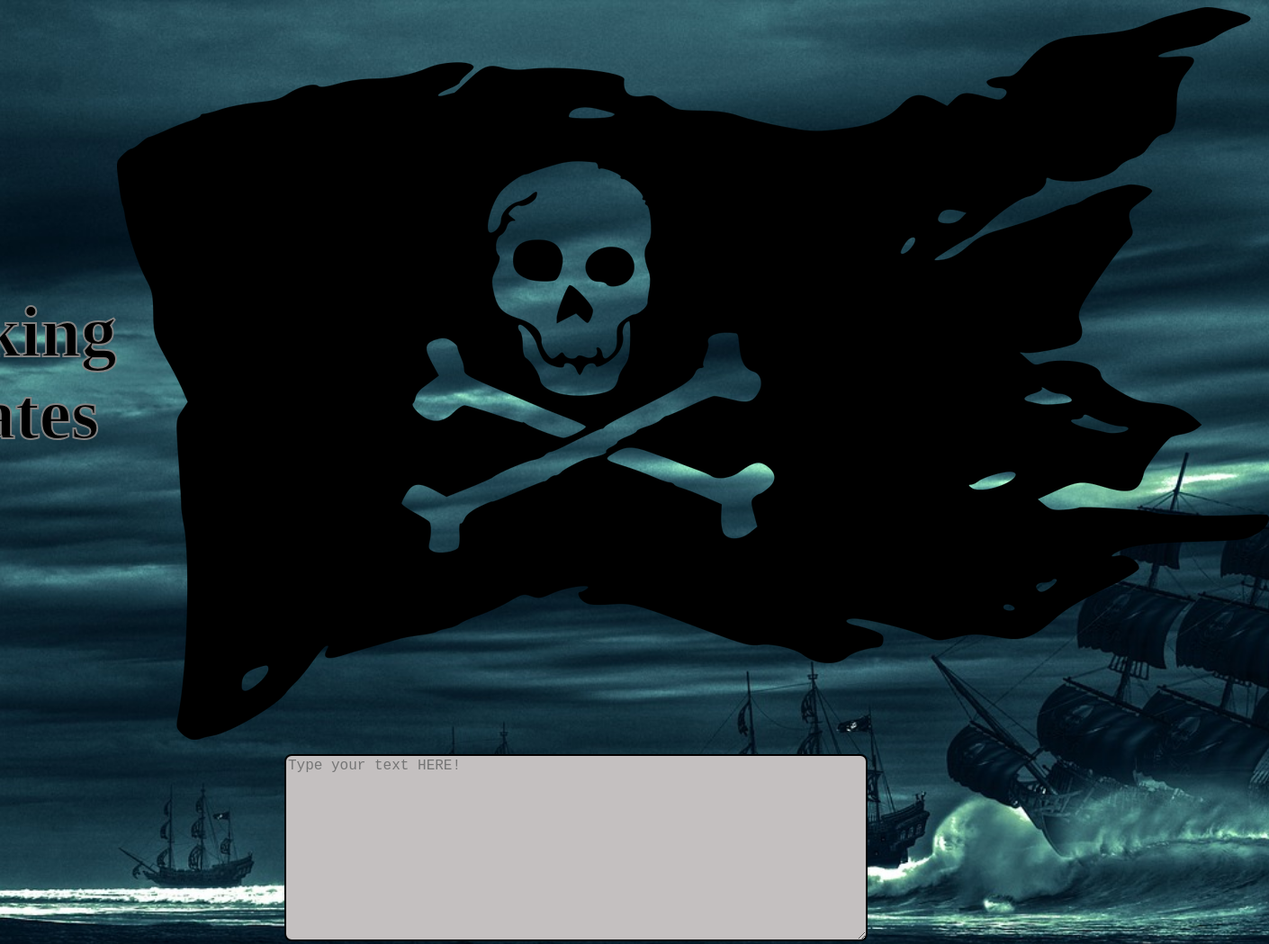
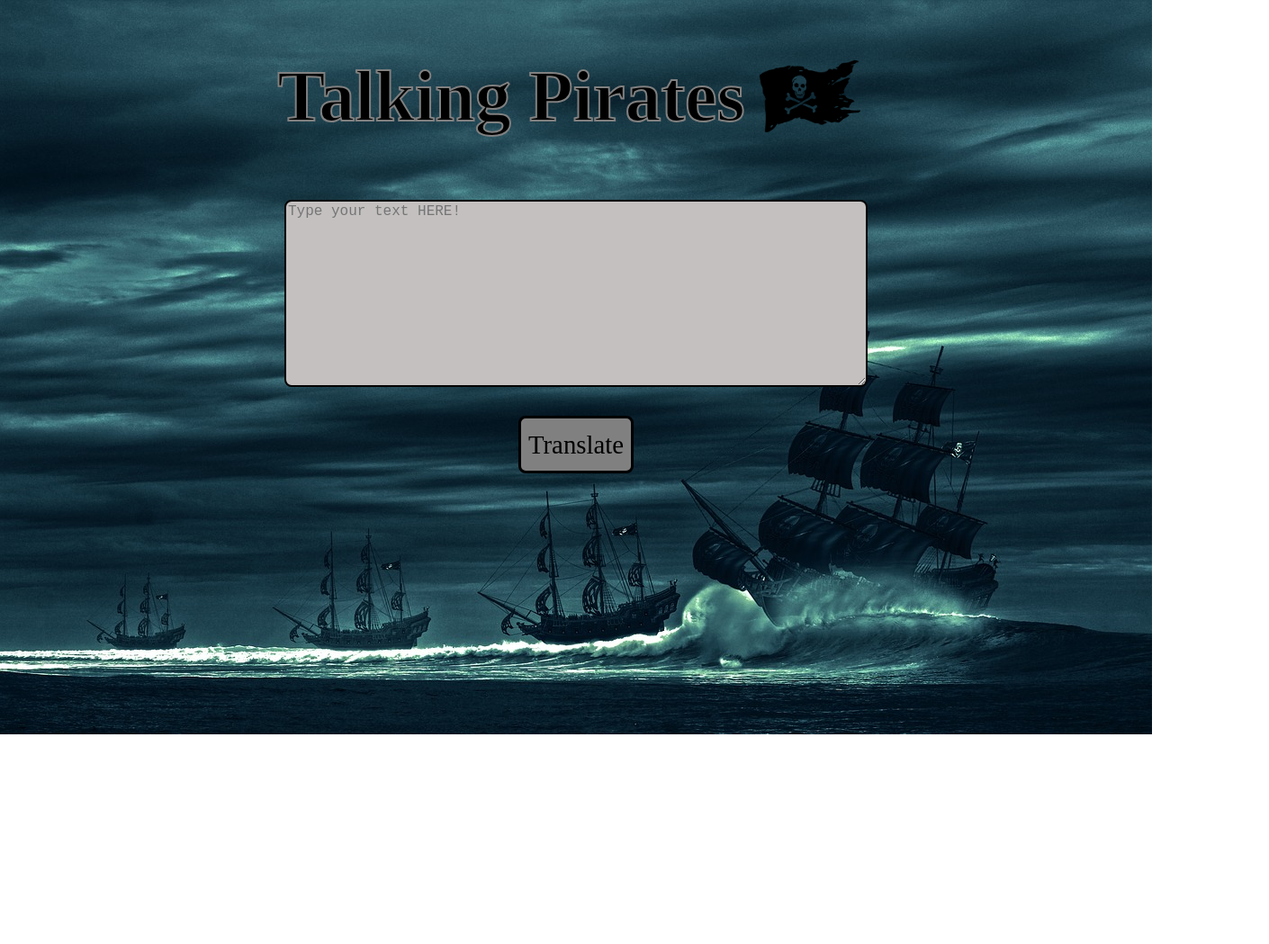
Before and after one commit to surbhi84/TalkingPirates_mark7, a plain HTML site: page index.html in a window 1280 px wide. Shown: the top 1049 px of the page at 90% size, 1410 px wide, since content can reach past the window. After the commit the page ends 816 px from the top, so only its background shows below. Drawn offline with Linux system fonts and the light colour scheme.

Commit message:
style: img size

```diff
--- a/TalkingPirates.css
+++ b/TalkingPirates.css
@@ -11,6 +11,12 @@ header {
   font-family: "PirataOne";
   -webkit-text-stroke-width: 2px;
   -webkit-text-stroke-color: grey;
+}
+
+#head-img {
+  height: 5rem;
+  width: 7rem;
+  padding: 1rem;
 }
 
 body {
```
